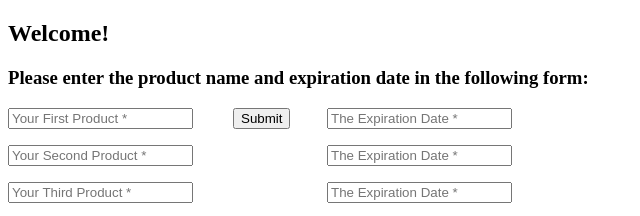
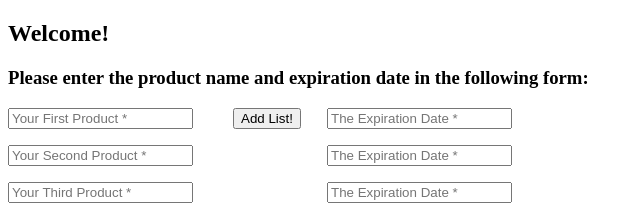
Before and after one commit to DiegoBriceno03/SwampHacks2018, a plain HTML site: page index.html in a window 1280 px wide. Shown: the top 216 px of the page, 0-640 px from the left. Drawn offline with Linux system fonts and the light colour scheme.

Commit message:
Modified

```diff
--- a/index.html
+++ b/index.html
@@ -18,7 +18,7 @@
         }
     </style>
 </head>
-<!--  <form id="newsForm" novalidate> --- Check this out later-->
+<!--  <form id="newsForm" novalidate> Check this out later-->
 <body>
 
 <section id="productexpire">
@@ -80,7 +80,7 @@
                             <div class="clearfix"></div>
                             <div>
                                 <div id="success"></div>
-                                <button type="submit" class="btn btn-xl">Submit</button>
+                                <button type="submit" class="btn btn-xl">Add List!</button>
                         </div>
                     </form>
                 </div>
```
